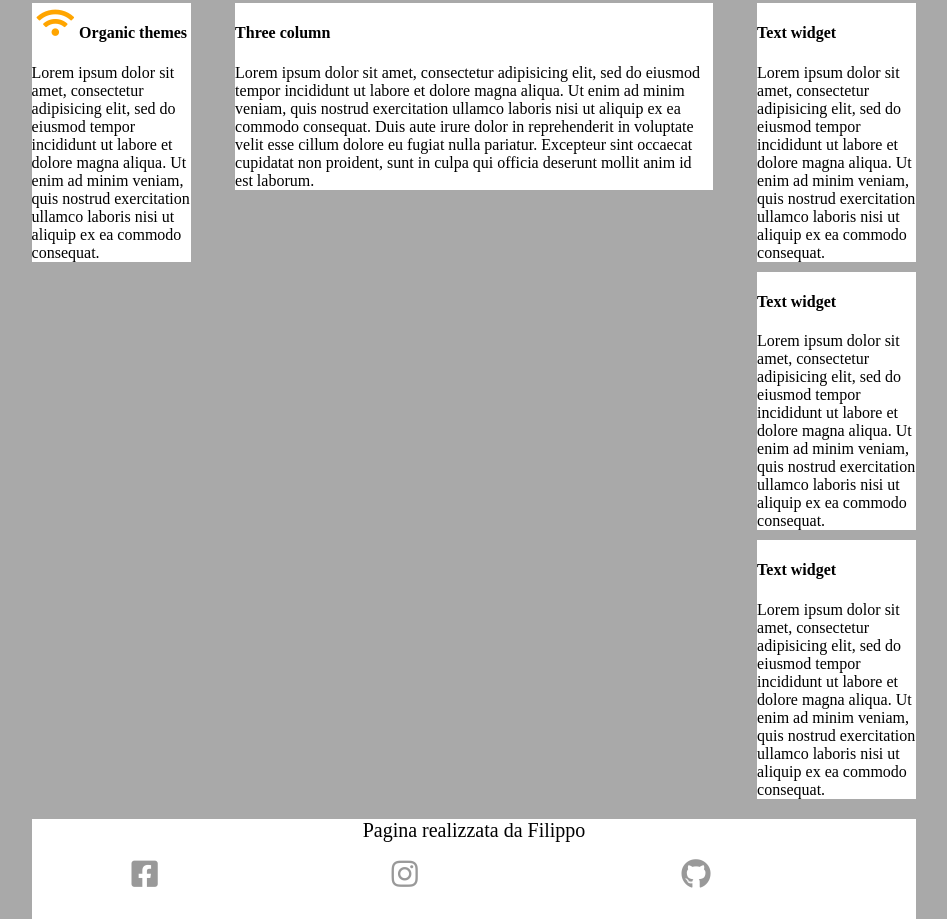
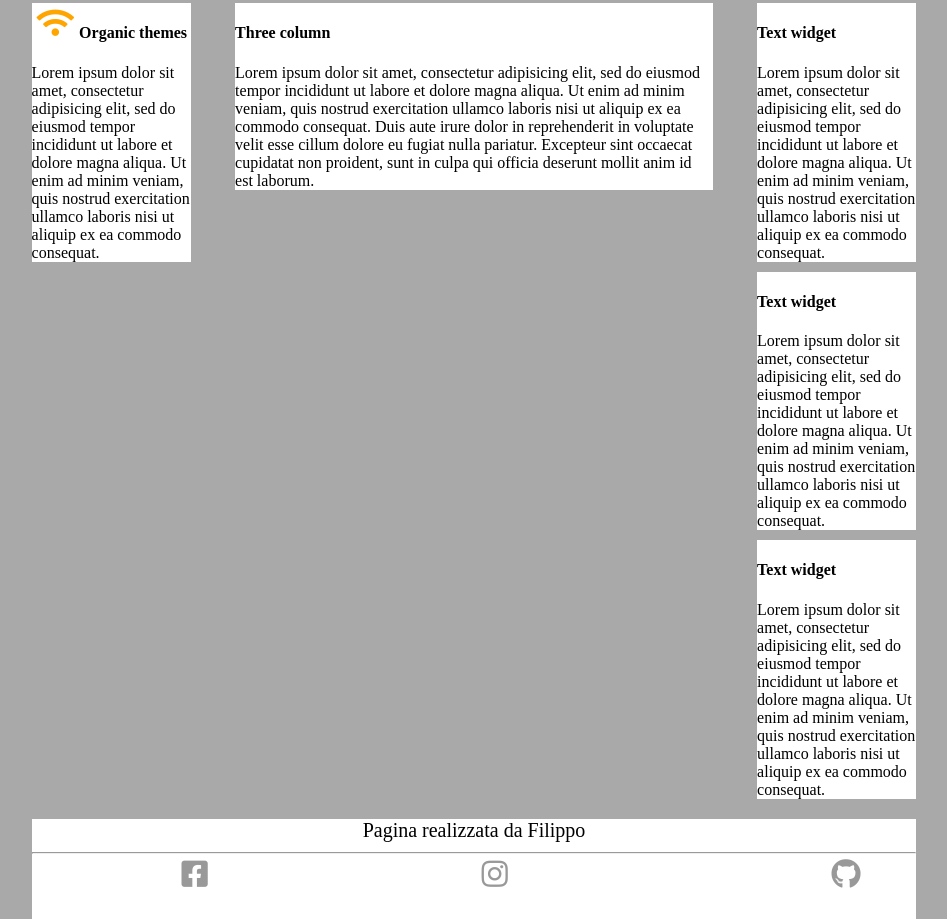
Before and after one commit to FilippoM991/htmlcss-struttura-wp, a plain HTML site: page index.html in a window 1280 px wide. Shown: the part 245-1164 px from the top of the page, without its empty margins (166-1113 px from the left). Drawn offline with Linux system fonts and the light colour scheme.

Commit message:
risolto problema hr (border = 0;)

```diff
--- a/index.html
+++ b/index.html
@@ -62,13 +62,13 @@
                 </div>
             </main>
             <footer>
-                <span>Pagina realizzata da Filippo</span>
+                <div>Pagina realizzata da Filippo</div>
                 <hr>
-                <span>
+                <div>
                 <i id="face" class="fab fa-facebook-square"></i>
                 <i id="insta" class="fab fa-instagram"></i>
                 <i id="github" class="fab fa-github"></i>
-                </span>
+                </div>
 
             </footer>
         </div>
--- a/style.css
+++ b/style.css
@@ -1,5 +1,4 @@
 * {
-    border: 0;
     padding: 0;
     box-sizing: border-box;
 
@@ -83,25 +82,25 @@ footer {
     position: relative;
 
 }
-span #face {
+div #face {
     position: absolute;
-    left: 100px;
+    left: 150px;
     bottom: 30px;
     color: rgba(0, 0, 0, 0.4);
     font-size: 30px;
 
 }
-span #insta {
+div #insta {
     position: absolute;
-    left: 360px;
+    left: 450px;
     bottom: 30px;
     color: rgba(0, 0, 0, 0.4);
     font-size: 30px;
 
 }
-span #github {
+div #github {
     position: absolute;
-    left: 650px;
+    left: 800px;
     bottom: 30px;
     color: rgba(0, 0, 0, 0.4);
     font-size: 30px;
@@ -124,6 +123,3 @@ h3 {
     transform: translate(-50% , -50%);
     font-size: 25px;
 }
-footer p {
-    bor
-}
```
